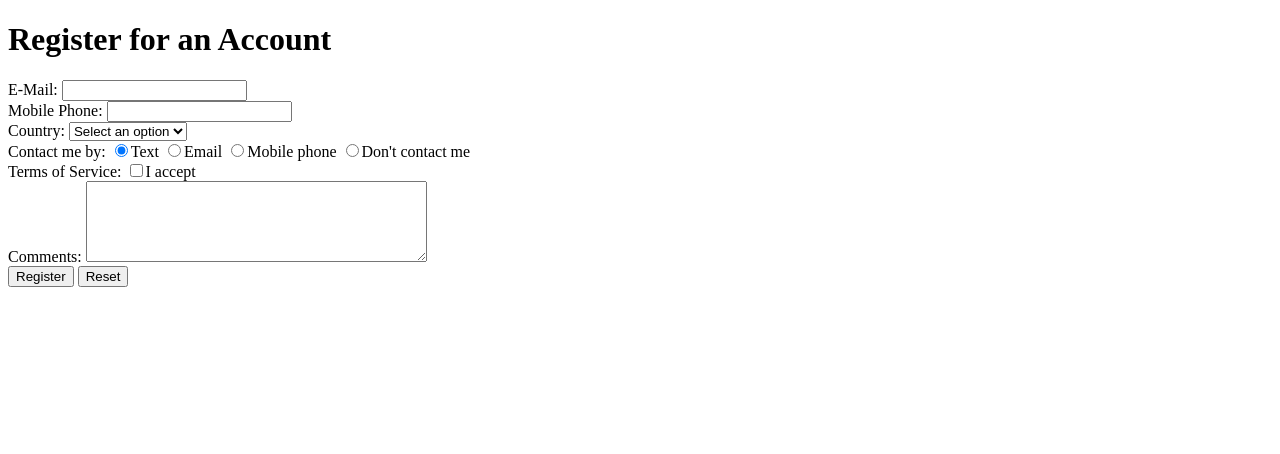
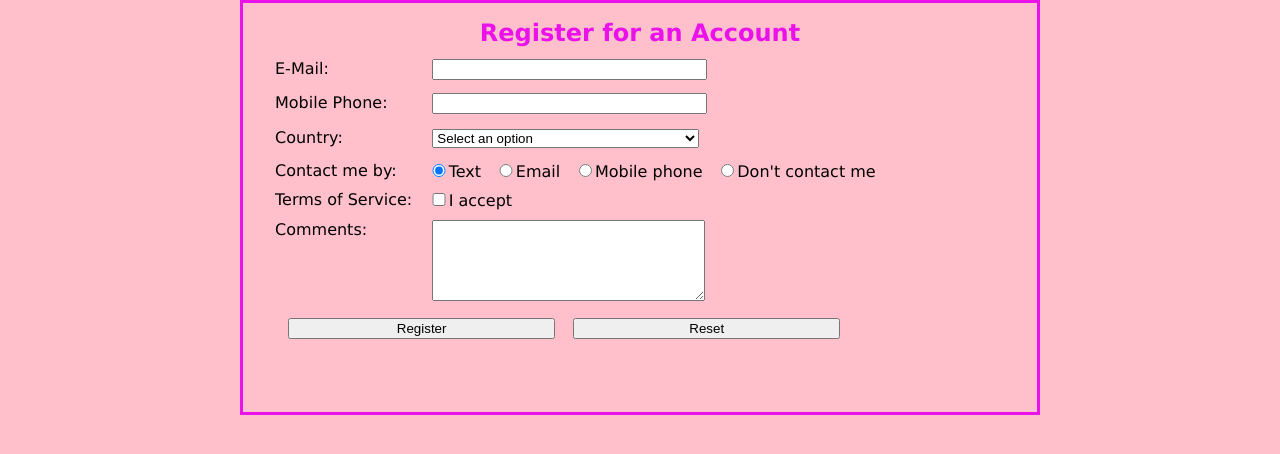
Before and after one commit to reergakenn/IFSC3300-WebClientApp, a plain HTML site: page code/register_account.html in a window 1280 px wide. Drawn offline with Linux system fonts and the light colour scheme.

Commit message:
Update register.css

```diff
--- a/assets/css/register.css
+++ b/assets/css/register.css
@@ -1,3 +1,38 @@
-#registration_form span {
+/*Register for an Account, ex 6-2 p.198*/
+body {
+    font-family: Verdana, Arial, Helvetica, sans-serif;
+    font-size: 100%;
+    background-color: pink;
+    width: 730px;
+    margin: 0 auto;
+    border: 3px solid #eb11eb;
+    padding: 0 2em 1em;
+}
+h1 {
+    font-size: 150%;
+    color: #eb11eb;
+    margin-bottom: .5em;
+    text-align: center;
+}
+h2 {
+    font-size: 120%;
+    margin-bottom: .25em;
+}
+label {
+    float: left;
+    width: 9em;
+}
+input, select, textarea {
+    width: 20em;
+    margin-left: 1em;
+    margin-bottom: 1em;
+}
+input[type="checkbox"], [type="radio"] {
+    width: 1em;
+}
+#registration_info span {
     color: red;
 }
+td {
+	width: 9em;
+}
```
